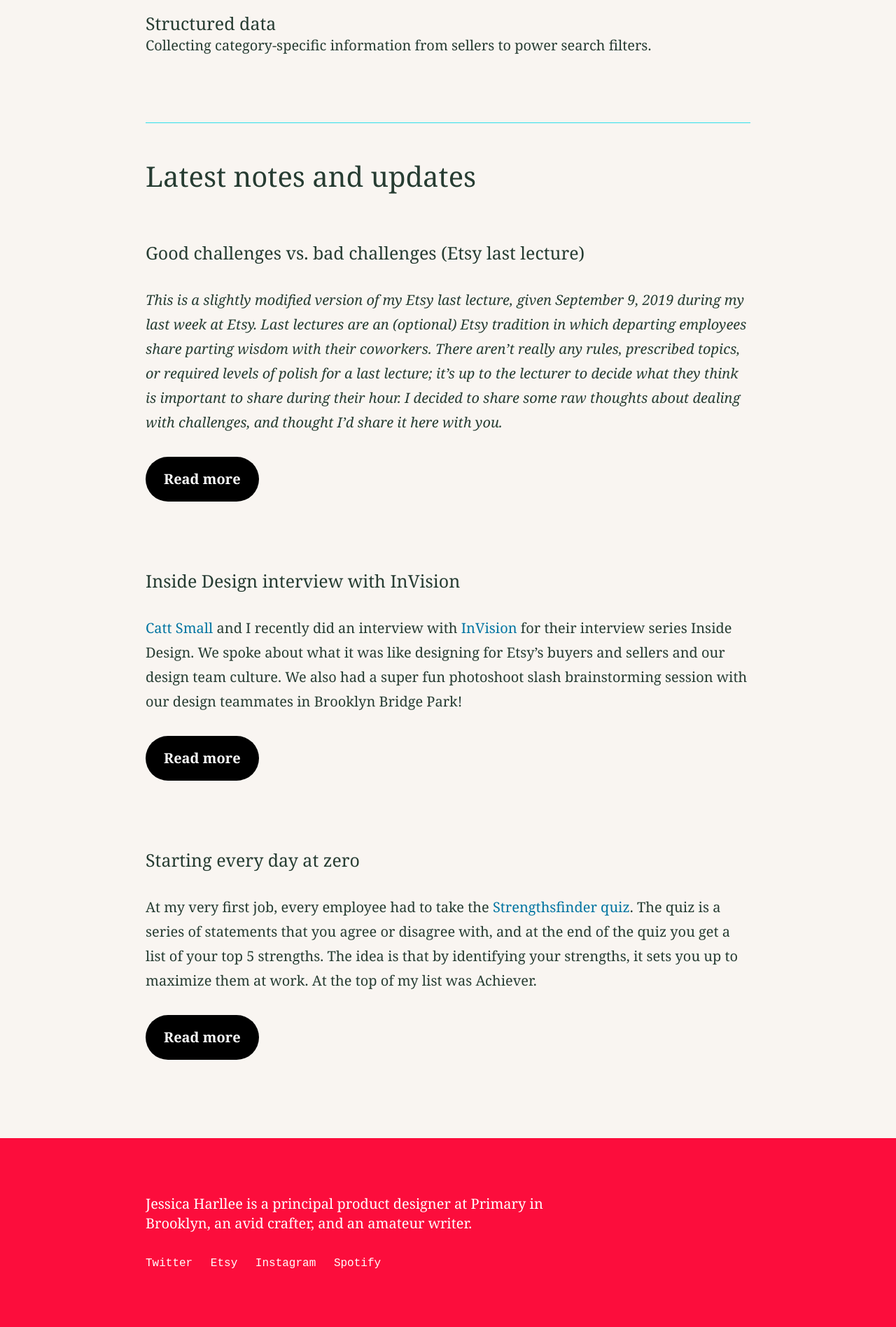
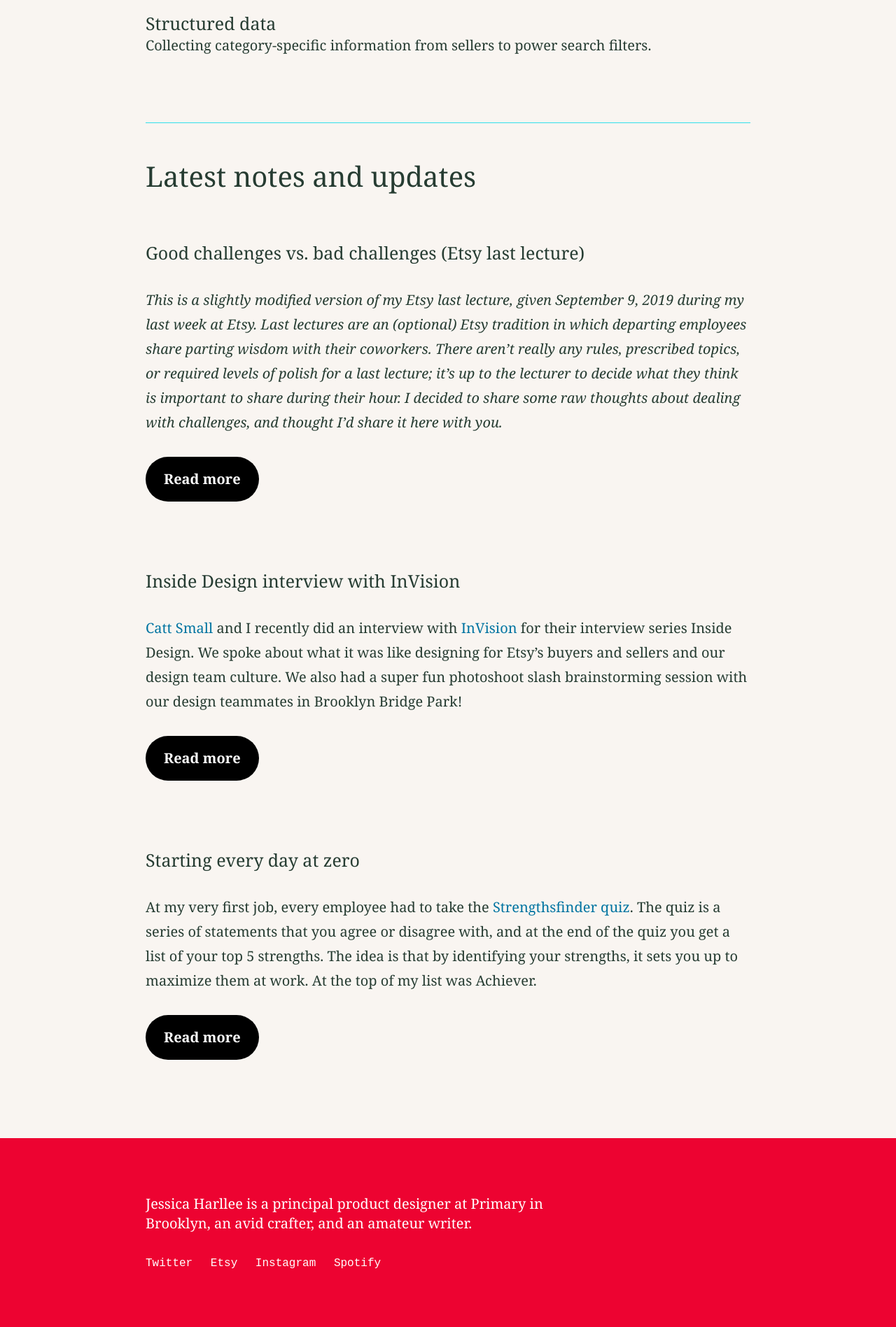
Before and after one commit to harllee/jessicaharllee.com, a Jekyll site: the page built from index.md, in a window 1280 px wide. Shown: the part 918-2815 px from the top of the page at 70% size. Built offline with Jekyll 4.4.1, drawn with Linux system fonts in a browser that asks for light colours.

Commit message:
accessible red

```diff
--- a/_sass/support/_variables.scss
+++ b/_sass/support/_variables.scss
@@ -19,7 +19,7 @@ $beige: #F9F5F1;
 $blue: #30DFEA;
 $blue-dark: #0074A1;
 $yellow: #ECFE1B;
-$red: #FC0D3C;
+$red: #ED0331;
 
 
 // Spacing
```
